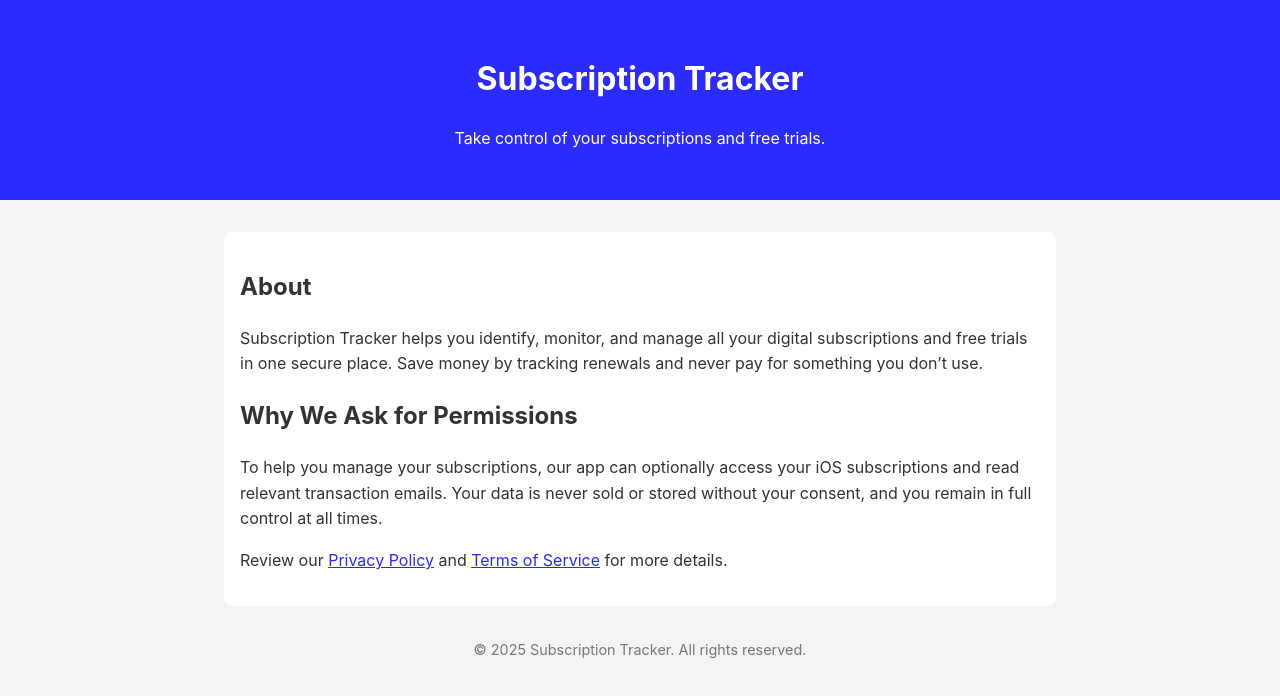
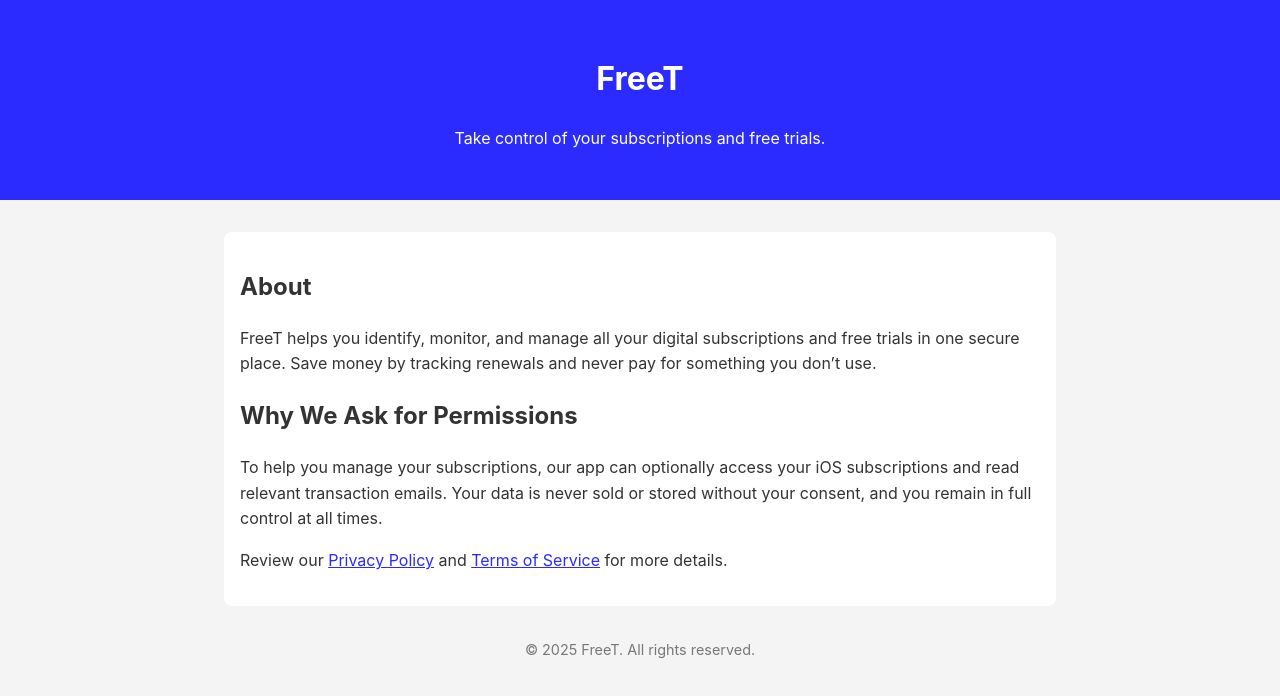
Before and after one commit to thomas0050/FreeT, a plain HTML site: page index.html in a window 1280 px wide. Drawn offline with Linux system fonts and the light colour scheme.

Commit message:
Update index.html

```diff
--- a/index.html
+++ b/index.html
@@ -3,7 +3,7 @@
 <head>
   <meta charset="UTF-8" />
   <meta name="viewport" content="width=device-width, initial-scale=1.0"/>
-  <title>Subscription Tracker</title>
+  <title>FreeT</title>
   <style>
     body {
       font-family: -apple-system, BlinkMacSystemFont, 'Segoe UI', Roboto, Helvetica, Arial, sans-serif;
@@ -39,12 +39,12 @@
 </head>
 <body>
   <header>
-    <h1>Subscription Tracker</h1>
+    <h1>FreeT</h1>
     <p>Take control of your subscriptions and free trials.</p>
   </header>
   <main>
     <h2>About</h2>
-    <p>Subscription Tracker helps you identify, monitor, and manage all your digital subscriptions and free trials in one secure place. Save money by tracking renewals and never pay for something you don’t use.</p>
+    <p>FreeT helps you identify, monitor, and manage all your digital subscriptions and free trials in one secure place. Save money by tracking renewals and never pay for something you don’t use.</p>
 
     <h2>Why We Ask for Permissions</h2>
     <p>To help you manage your subscriptions, our app can optionally access your iOS subscriptions and read relevant transaction emails. Your data is never sold or stored without your consent, and you remain in full control at all times.</p>
@@ -52,7 +52,7 @@
     <p>Review our <a href="privacy.html">Privacy Policy</a> and <a href="terms.html">Terms of Service</a> for more details.</p>
   </main>
   <footer>
-    &copy; 2025 Subscription Tracker. All rights reserved.
+    &copy; 2025 FreeT. All rights reserved.
   </footer>
 </body>
 </html>
```
